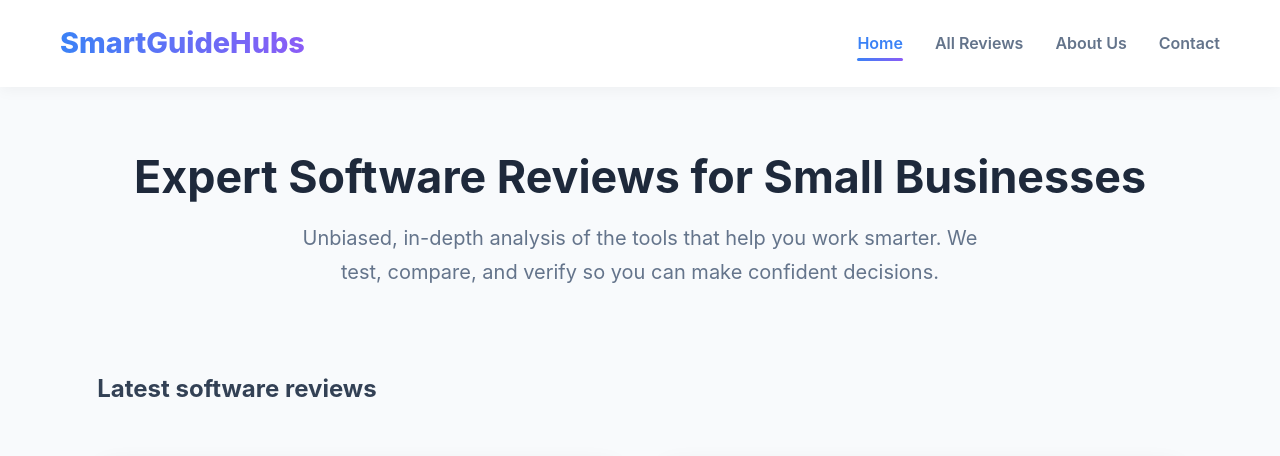
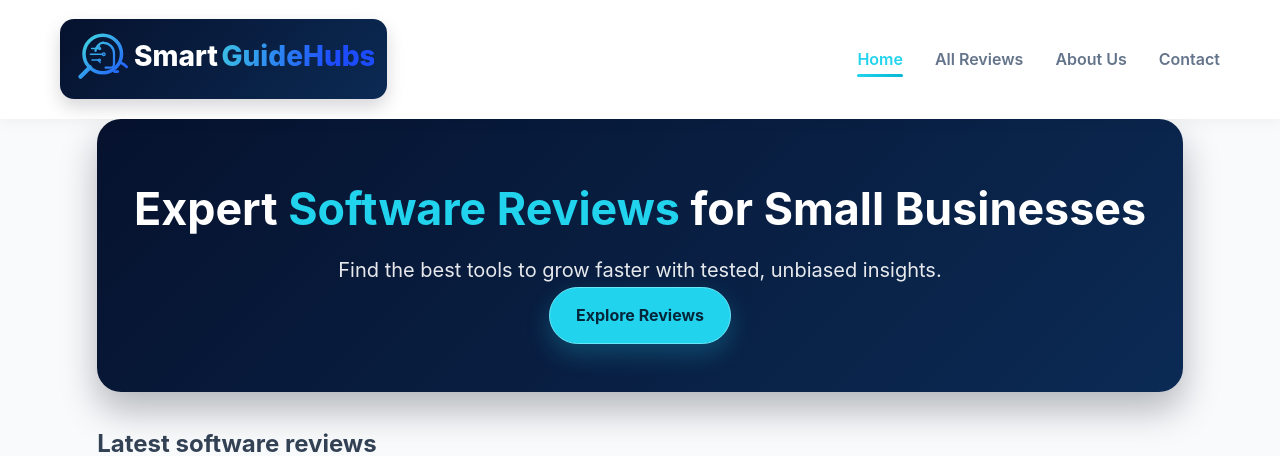
Before and after one commit to Yanniga01/gilliansperkin.github.io, a Jekyll site: the page built from index.html, in a window 1280 px wide and 1400 px high. Shown: the top 456 px of the window. Built offline with Jekyll 4.4.1, drawn with Linux system fonts in a browser that asks for light colours; some of the changed text lies outside the part shown; grey boxes are pictures that could not be loaded.

Commit message:
Align header and footer logo with matching branded mark

```diff
--- a/_includes/footer.html
+++ b/_includes/footer.html
@@ -3,9 +3,9 @@
     <div style="display:grid; grid-template-columns:repeat(auto-fit,minmax(230px,1fr)); gap:2rem; margin-bottom:2.5rem;">
 
       <div>
-        <div style="font-size:1.8rem; font-weight:800; margin-bottom:1rem; background:linear-gradient(90deg,#60a5fa,#a78bfa); -webkit-background-clip:text; -webkit-text-fill-color:transparent;">
-          SmartGuideHubs
-        </div>
+        <a href="/" aria-label="SmartGuideHubs home" style="display:inline-flex; align-items:center; margin-bottom:1rem;">
+          <img src="/assets/branding/sgh-logo-dark.svg" alt="SmartGuideHubs" style="width: clamp(210px, 22vw, 300px); height: auto; display: block;">
+        </a>
         <p style="color:#cbd5e1; line-height:1.7; margin-bottom:1rem;">
           Independent software reviews for small businesses and professionals. Honest, practical, and built to help readers make smarter software decisions.
         </p>
--- a/index.html
+++ b/index.html
@@ -10,6 +10,7 @@
 }
 </script>
     <link rel="icon" href="/favicon.ico" type="image/x-icon">
+<link rel="icon" type="image/svg+xml" href="/favicon.svg">
 <link rel="icon" type="image/png" sizes="32x32" href="/favicon-32x32.png">
 <link rel="icon" type="image/png" sizes="16x16" href="/favicon-16x16.png">
 <link rel="apple-touch-icon" sizes="180x180" href="/apple-touch-icon.png">
@@ -73,13 +74,19 @@
         }
 
         .logo a {
-            font-size: 1.8rem;
-            font-weight: 800;
-            color: #1e293b;
+            display: inline-flex;
+            align-items: center;
             text-decoration: none;
-            background: linear-gradient(90deg, #3b82f6, #8b5cf6);
-            -webkit-background-clip: text;
-            -webkit-text-fill-color: transparent;
+            background: linear-gradient(135deg, #06122e, #0b2a54);
+            padding: 0.45rem 0.85rem;
+            border-radius: 14px;
+            box-shadow: 0 8px 18px rgba(2, 8, 23, 0.16);
+        }
+
+        .logo img {
+            width: clamp(180px, 24vw, 300px);
+            height: auto;
+            display: block;
         }
 
         .main-nav ul {
@@ -100,7 +107,7 @@
 
         .main-nav a:hover,
         .main-nav a.active {
-            color: #3b82f6;
+            color: #22d3ee;
         }
 
         .main-nav a.active::after {
@@ -110,7 +117,7 @@
             left: 0;
             width: 100%;
             height: 3px;
-            background: linear-gradient(90deg, #3b82f6, #8b5cf6);
+            background: linear-gradient(90deg, #22d3ee, #06b6d4);
             border-radius: 3px;
         }
 
@@ -126,20 +133,27 @@
         /* ===== HERO / PAGE HEADER ===== */
         .page-header {
             text-align: center;
-            padding: 4rem 1rem 3rem;
+            padding: 4rem 1.5rem 3rem;
             margin-bottom: 2rem;
+            background: linear-gradient(135deg, #06122e, #0b2a54);
+            border-radius: 24px;
+            box-shadow: 0 18px 36px rgba(2, 8, 23, 0.28);
         }
 
         .page-header h1 {
             font-size: 2.8rem;
-            color: #1e293b;
+            color: #ffffff;
             margin-bottom: 1rem;
             line-height: 1.2;
         }
 
+        .page-header h1 .highlight {
+            color: #22d3ee;
+        }
+
         .page-header .subtitle {
             font-size: 1.25rem;
-            color: #64748b;
+            color: rgba(255, 255, 255, 0.9);
             max-width: 700px;
             margin: 0 auto;
         }
@@ -192,7 +206,7 @@
             width: 48px;
             height: 48px;
             border-radius: 50%;
-            background: linear-gradient(135deg, #3b82f6, #8b5cf6);
+            background: linear-gradient(135deg, #22d3ee, #06b6d4);
             display: flex;
             align-items: center;
             justify-content: center;
@@ -323,7 +337,7 @@
         .feature-icon {
             min-width: 50px;
             height: 50px;
-            background: linear-gradient(135deg, #3b82f6, #8b5cf6);
+            background: linear-gradient(135deg, #22d3ee, #06b6d4);
             border-radius: 12px;
             display: flex;
             align-items: center;
@@ -426,33 +440,19 @@
 
         .progress-fill {
             height: 100%;
-            background: linear-gradient(90deg, #3b82f6, #8b5cf6);
+            background: linear-gradient(90deg, #22d3ee, #06b6d4);
             border-radius: 5px;
         }
 
         .cta-widget {
             text-align: center;
-            border: 2px solid #3b82f6;
+            border: 2px solid #22d3ee;
         }
 
         .cta-button {
-            display: block;
-            background: linear-gradient(135deg, #3b82f6, #8b5cf6);
-            color: white;
-            text-align: center;
-            padding: 1.2rem;
-            border-radius: 12px;
-            text-decoration: none;
-            font-weight: 700;
+            margin: 1.2rem 0;
+            width: 100%;
             font-size: 1.1rem;
-            margin: 1.2rem 0;
-            transition: all 0.3s;
-            box-shadow: 0 5px 15px rgba(59, 130, 246, 0.3);
-        }
-
-        .cta-button:hover {
-            transform: translateY(-3px);
-            box-shadow: 0 8px 25px rgba(59, 130, 246, 0.4);
         }
 
         .quick-facts {
@@ -535,18 +535,72 @@
             margin-bottom: 1rem;
         }
 
+        .brand-button,
+        .cta-button,
         .read-more {
-            color: #3b82f6;
-            font-weight: 600;
-            text-decoration: none;
             display: inline-flex;
             align-items: center;
-            gap: 0.5rem;
-            margin-top: auto;
+            justify-content: center;
+            gap: 0.45rem;
+            background: #22d3ee;
+            color: #04263b;
+            border: 1px solid #67e8f9;
+            border-radius: 999px;
+            padding: 0.88rem 1.6rem;
+            font-weight: 700;
+            text-decoration: none;
+            transition: all 0.25s ease;
+            box-shadow: 0 10px 24px rgba(34, 211, 238, 0.24);
         }
 
+        .brand-button:hover,
+        .cta-button:hover,
         .read-more:hover {
-            color: #1d4ed8;
+            transform: translateY(-2px);
+            background: #67e8f9;
+            color: #082f49;
+            box-shadow: 0 14px 28px rgba(34, 211, 238, 0.35);
+        }
+
+        .read-more {
+            margin-top: auto;
+            width: fit-content;
+        }
+
+        .newsletter-band {
+            margin: 3rem 0 3.5rem;
+            padding: 2.3rem;
+            border-radius: 20px;
+            background: linear-gradient(135deg, #06122e, #0b2a54);
+            border: 1px solid rgba(103, 232, 249, 0.45);
+            box-shadow: 0 18px 36px rgba(2, 8, 23, 0.28);
+        }
+
+        .newsletter-inner {
+            max-width: 760px;
+            margin: 0 auto;
+            text-align: center;
+            color: #ffffff;
+        }
+
+        .newsletter-eyebrow {
+            margin: 0 0 .45rem;
+            font-size: .8rem;
+            letter-spacing: .08em;
+            color: #67e8f9;
+            font-weight: 700;
+            text-transform: uppercase;
+        }
+
+        .newsletter-band h2 {
+            margin: 0 0 .75rem;
+            font-size: 1.55rem;
+            color: #ffffff;
+        }
+
+        .newsletter-band p {
+            margin: 0 0 1.2rem;
+            color: rgba(255, 255, 255, 0.88);
         }
 
         /* ===== ABOUT US PAGE ===== */
@@ -579,7 +633,7 @@
             width: 120px;
             height: 120px;
             border-radius: 50%;
-            background: linear-gradient(135deg, #3b82f6, #8b5cf6);
+            background: linear-gradient(135deg, #22d3ee, #06b6d4);
             margin: 0 auto 1.5rem;
             display: flex;
             align-items: center;
@@ -803,7 +857,9 @@
         <div class="site-container">
             <nav class="nav-container">
                 <div class="logo">
-                    <a href="/">SmartGuideHubs</a>
+                    <a href="/" aria-label="SmartGuideHubs home">
+                        <img src="/assets/branding/sgh-logo-dark.svg" alt="SmartGuideHubs">
+                    </a>
                 </div>
 
                 <button class="mobile-menu-btn" id="mobileMenuBtn">☰</button>
@@ -825,8 +881,9 @@
         <!-- This section shows the blog homepage with multiple articles -->
         <section id="homepage-content" style="display: block;">
             <div class="page-header">
-                <h1>Expert Software Reviews for Small Businesses</h1>
-                <p class="subtitle">Unbiased, in-depth analysis of the tools that help you work smarter. We test, compare, and verify so you can make confident decisions.</p>
+                <h1>Expert <span class="highlight">Software Reviews</span> for Small Businesses</h1>
+                <p class="subtitle">Find the best tools to grow faster with tested, unbiased insights.</p>
+                <a href="./blog" class="brand-button">Explore Reviews</a>
             </div>
 
             <h2 class="section-heading">Latest software reviews</h2>
@@ -880,7 +937,7 @@
             </div>
 
             <div class="text-center mt-3">
-                <a href="./blog" style="display: inline-block; background: #3b82f6; color: white; padding: 1rem 2rem; border-radius: 8px; text-decoration: none; font-weight: 600;">View All Reviews & Articles</a>
+                <a href="./blog" class="brand-button">View All Reviews &amp; Articles</a>
             </div>
         </section>
 
@@ -1124,17 +1181,18 @@
 
                 <div class="text-center mt-3">
                     <p>Have a question about our methodology or a tool you'd like us to review?</p>
-                    <a href="./contact" style="display: inline-block; background: #3b82f6; color: white; padding: 1rem 2rem; border-radius: 8px; text-decoration: none; font-weight: 600;">Contact Our Team</a>
+                    <a href="./contact" class="brand-button">Contact Our Team</a>
                 </div>
             </div>
         </section>
 
-        <section style="margin: 3rem 0 3.5rem; padding: 2.2rem; border-radius: 14px; background: linear-gradient(135deg, #f0f9ff, #eef2ff); border: 1px solid #dbeafe; box-shadow: 0 6px 22px rgba(15, 23, 42, 0.06);">
-            <div style="max-width: 760px; margin: 0 auto; text-align: center;">
-                <p style="margin: 0 0 .45rem; font-size: .8rem; letter-spacing: .08em; color: #2563eb; font-weight: 700; text-transform: uppercase;">Newsletter</p>
-                <h2 style="margin: 0 0 .75rem; font-size: 1.55rem; color: #0f172a;">Get practical software insights in your inbox</h2>
-                <p style="margin: 0 0 1.2rem; color: #475569;">Join SmartGuideHubs readers and receive new reviews, comparisons, and buying guides as they go live.</p>
+        <section class="newsletter-band">
+            <div class="newsletter-inner">
+                <p class="newsletter-eyebrow">Newsletter</p>
+                <h2>Get practical software insights in your inbox</h2>
+                <p>Join SmartGuideHubs readers and receive new reviews, comparisons, and buying guides as they go live.</p>
                 <div class="ml-embedded" data-form="0xw1l4"></div>
+                <a href="./contact" class="brand-button">Join the Newsletter</a>
             </div>
         </section>
 
```
Also changed, not shown: _layouts/default.html (+8 -1 lines), assets/css/site.css (+17 -6 lines), assets/branding/sgh-icon.svg (added), assets/branding/sgh-logo-dark.svg (added), assets/branding/sgh-logo.svg (added), favicon.svg (added).
